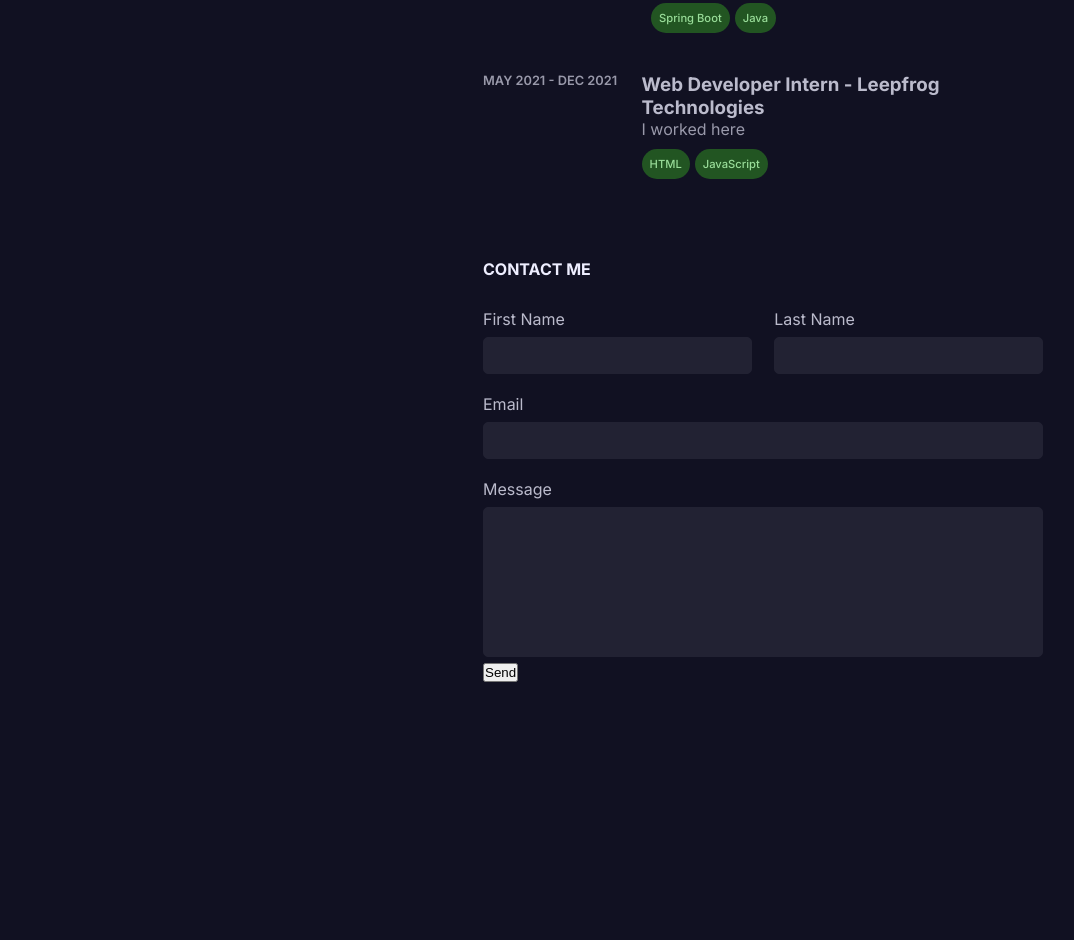
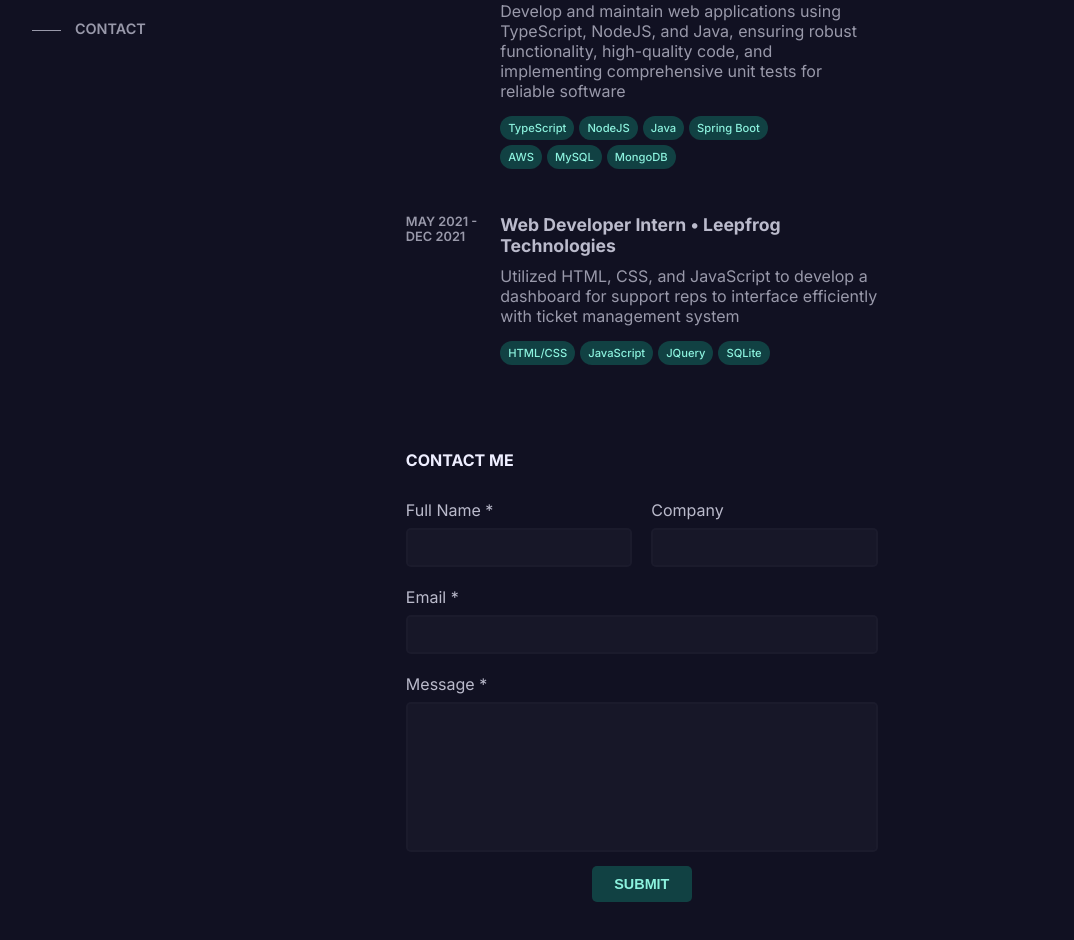
Before and after one commit to IsaacUppena/IsaacUppena.github.io, a React (Create React App) app: page / in a window 1280 px wide. Shown: the part 380-1320 px from the top of the page, without its empty margins (177-1251 px from the left). Before the commit the page ends 1162 px from the top, so only its background shows below. Built offline with nearby package versions, Linux system fonts and the light colour scheme.

Commit message:
Make section layouts responsive

```diff
--- a/src/App.css
+++ b/src/App.css
@@ -2,16 +2,31 @@
 
 html {
   --background: #111122;
-  --container: #222233;
+  --container: #22223366;
   --foreground: #333344;
   --text-primary: #eeeeff;
   --text-secondary: #bbbbcc;
   --text-tertiary: #9999aa;
-  --primary: #669966;
-  --primary-light: #99dd99;
-  --primary-dark: #225522;
+  --primary: #31e8c3;
+  --primary-light: #8cf2de;
+  --primary-dark: #12a18455;
   background-color: var(--background);
+  /* background: linear-gradient(-45deg, #ee7752, #e73c7e, #23a6d5, #23d5ab); */
+  /* background-size: 400% 400%;
+  animation: gradient 10s ease infinite; */
   font-family: "Inter", sans-serif;
+}
+
+@keyframes gradient {
+  0% {
+    background-position: 0% 50%;
+  }
+  50% {
+    background-position: 100% 50%;
+  }
+  100% {
+    background-position: 0% 50%;
+  }
 }
 
 * {
--- a/src/App.js
+++ b/src/App.js
@@ -9,6 +9,7 @@ import Contact from "./layout/Contact";
 function App() {
   return (
     <RootContainer>
+      <Content>
         <GlobalStyle />
         <Header />
         <Main>
@@ -16,17 +17,29 @@ function App() {
           <Experience />
           <Contact />
         </Main>
+      </Content>
     </RootContainer>
   );
 }
 
+const Content = styled.div`
+  @media (min-width: 1024px) {
+    display: flex;
+    justify-content: center;
+  }
+  max-width: 80%;
+`;
+
 const RootContainer = styled.div`
   display: flex;
+  justify-content: center;
 `;
 
 const Main = styled.main`
+  padding: 100px 0;
+  @media (min-width: 1024px) {
     width: 50%;
-  padding: 100px 0;
+  }
 `;
 
 export default App;
--- a/src/components/Section.jsx
+++ b/src/components/Section.jsx
@@ -3,7 +3,6 @@ import { styled } from "styled-components";
 
 function Chip(props) {
   const { title } = props;
-  console.log(title);
   return (
     <ChipContainer>
       <ChipText>{title}</ChipText>
@@ -12,9 +11,10 @@ function Chip(props) {
 }
 
 const ChipContainer = styled.div`
-  padding: 8px;
+  padding: 5px 8px;
   border-radius: 15px;
   margin-right: 5px;
+  margin-bottom: 5px;
   background-color: var(--primary-dark);
 `;
 
@@ -27,8 +27,6 @@ const ChipText = styled.p`
 
 function Section(props) {
   const { leftComponent, title, summary, tags } = props;
-
-  console.log(tags);
 
   return (
     <SectionContainer>
@@ -47,11 +45,12 @@ function Section(props) {
 }
 
 const SectionContainer = styled.div`
-  display: flex;
+  @media (min-width: 800px) {
+    display: flex;
+  }
   border-radius: 15px;
   transition: background-color ease-in 0.1s;
   padding: 20px;
-  width: 600px;
   &:hover {
     cursor: pointer;
     background-color: var(--container);
@@ -59,23 +58,33 @@ const SectionContainer = styled.div`
 `;
 
 const LeftColumn = styled.div`
-  width: 30%;
+  @media (min-width: 800px) {
+    width: 20%;
+    margin-bottom: none;
+  }
+  margin-bottom: 10px;
 `;
 
-const RightColumn = styled.div``;
+const RightColumn = styled.div`
+  width: 80%;
+`;
 
 const Title = styled.h3`
   color: var(--text-secondary);
+  font-size: 1.1rem;
+  margin-bottom: 10px;
 `;
 
 const Summary = styled.p`
   color: var(--text-tertiary);
+  margin-bottom: 15px;
 `;
 
 const TagsContainer = styled.div`
   display: flex;
   flex-wrap: wrap;
   margin-top: 10px;
+  width: 80%;
 `;
 
 export default Section;
--- a/src/constants/experience.js
+++ b/src/constants/experience.js
@@ -3,15 +3,25 @@ const experience = [
     timeRange: "May 2022 - Present",
     title: "Software Engineer",
     company: "ACT, Inc.",
-    summary: "I worked here",
-    tags: ["Spring Boot", "Java"],
+    summary:
+      "Develop and maintain web applications using TypeScript, NodeJS, and Java, ensuring robust functionality, high-quality code, and implementing comprehensive unit tests for reliable software",
+    tags: [
+      "TypeScript",
+      "NodeJS",
+      "Java",
+      "Spring Boot",
+      "AWS",
+      "MySQL",
+      "MongoDB",
+    ],
   },
   {
     timeRange: "May 2021 - Dec 2021",
     title: "Web Developer Intern",
     company: "Leepfrog Technologies",
-    summary: "I worked here",
-    tags: ["HTML", "JavaScript"],
+    summary:
+      "Utilized HTML, CSS, and JavaScript to develop a dashboard for support reps to interface efficiently with ticket management system",
+    tags: ["HTML/CSS", "JavaScript", "JQuery", "SQLite"],
   },
 ];
 
--- a/src/layout/About.jsx
+++ b/src/layout/About.jsx
@@ -18,7 +18,6 @@ function About() {
 
 const AboutContainer = styled.section`
   margin-bottom: 50px;
-  width: 600px;
 `;
 
 const ParagraphContainer = styled.p`
--- a/src/layout/Contact.jsx
+++ b/src/layout/Contact.jsx
@@ -3,33 +3,37 @@ import { styled } from "styled-components";
 import Heading from "../components/Heading";
 
 function Contact() {
+  const handleSubmit = (e) => {
+    // e.preventDefault();
+  };
+
   return (
     <ContactContainer>
       <Heading>Contact Me</Heading>
-      <ContactForm>
-        <NamesContainers>
-          <NameContainer>
-            <Label htmlFor="fname">First Name</Label>
-            <input id="fname" name="fname" type="text" />
-          </NameContainer>
-          <NameContainer>
-            <Label htmlFor="lname">Last Name</Label>
-            <input id="lname" name="lname" type="text" />
-          </NameContainer>
-        </NamesContainers>
-        <Label htmlFor="email">Email</Label>
-        <input id="email" name="email" type="text" />
-        <Label htmlFor="message">Message</Label>
-        <MessageField id="message" name="message" type="text" />
-        <SubmitButton>Send</SubmitButton>
+      <ContactForm onSubmit={handleSubmit}>
+        <TwoFieldContainer>
+          <HalfField>
+            <Label htmlFor="fname">Full Name *</Label>
+            <input id="fname" name="fname" type="text" required />
+          </HalfField>
+          <HalfField>
+            <Label htmlFor="company">Company</Label>
+            <input id="company" name="company" type="text" />
+          </HalfField>
+        </TwoFieldContainer>
+        <Label htmlFor="email">Email *</Label>
+        <input id="email" name="email" type="text" required />
+        <Label htmlFor="message">Message *</Label>
+        <MessageField id="message" name="message" type="text" required />
+        <ButtonContainer>
+          <SubmitButton>SUBMIT</SubmitButton>
+        </ButtonContainer>
       </ContactForm>
     </ContactContainer>
   );
 }
 
-const ContactContainer = styled.section`
-  width: 600px;
-`;
+const ContactContainer = styled.section``;
 
 const ContactForm = styled.form`
   padding: 0 20px;
@@ -42,12 +46,12 @@ const Label = styled.label`
   margin-bottom: 8px;
 `;
 
-const NamesContainers = styled.div`
+const TwoFieldContainer = styled.div`
   display: flex;
   justify-content: space-between;
 `;
 
-const NameContainer = styled.div`
+const HalfField = styled.div`
   width: 48%;
 `;
 
@@ -56,6 +60,22 @@ const MessageField = styled.textarea`
   resize: none;
 `;
 
-const SubmitButton = styled.button``;
+const ButtonContainer = styled.div`
+  display: flex;
+  justify-content: center;
+  margin-top: 10px;
+`;
+
+const SubmitButton = styled.button`
+  padding: 10px;
+  border: none;
+  border-radius: 5px;
+  background-color: var(--primary-dark);
+  color: var(--primary-light);
+  font-size: 0.9rem;
+  font-weight: 600;
+  width: 100px;
+  cursor: pointer;
+`;
 
 export default Contact;
--- a/src/layout/Experience.jsx
+++ b/src/layout/Experience.jsx
@@ -15,7 +15,7 @@ function Experience() {
           <Section
             key={index}
             leftComponent={left}
-            title={title + " - " + company}
+            title={title + " • " + company}
             summary={summary}
             tags={tags}
           />
@@ -33,7 +33,6 @@ const TimeRange = styled.p`
 
 const ExperienceContainer = styled.section`
   margin-bottom: 50px;
-  width: 600px;
 `;
 
 export default Experience;
--- a/src/layout/Header.jsx
+++ b/src/layout/Header.jsx
@@ -1,5 +1,6 @@
 import React from "react";
 import { styled } from "styled-components";
+import Navigation from "./Navigation";
 
 function Header() {
   return (
@@ -9,37 +10,41 @@ function Header() {
         <Title>Software Engineer</Title>
         <Description>This is a description</Description>
       </HeaderTextContainer>
+      <Navigation />
     </HeaderContainer>
   );
 }
 
 const HeaderContainer = styled.header`
-  width: 50%;
-  position: sticky;
-  top: 0;
-  display: flex;
-  align-items: center;
-  flex-direction: column;
-  height: 100vh;
-  padding: 100px 0;
-  /* background-color: yellow; */
+  @media (min-width: 1024px) {
+    position: sticky;
+    top: 0;
+    min-width: 30%;
+    height: 100vh;
+    padding: 100px 0;
+    margin-right: 40px;
+  }
 `;
 
 const HeaderTextContainer = styled.div`
-  width: 50%;
+  /* width: 600px; */
+  /* padding: 20px; */
 `;
 
 const Name = styled.h1`
   font-size: 3rem;
   color: var(--text-primary);
+  margin-bottom: 10px;
 `;
 
 const Title = styled.h2`
   color: var(--text-secondary);
+  margin-bottom: 20px;
 `;
 
 const Description = styled.p`
   color: var(--text-tertiary);
+  margin-bottom: 80px;
 `;
 
 export default Header;
--- a/src/layout/Navigation.jsx
+++ b/src/layout/Navigation.jsx
@@ -1,7 +1,65 @@
 import React from "react";
+import { styled } from "styled-components";
+
+function NavLink({ active, title, link }) {
+  return (
+    <LinkContainer>
+      <Link className={active ? "active" : "inactive"} href={link}>
+        {title.toUpperCase()}
+      </Link>
+    </LinkContainer>
+  );
+}
+
+const LinkContainer = styled.div`
+  margin-bottom: 20px;
+`;
+
+const Link = styled.a`
+  color: var(--text-tertiary);
+  font-size: 0.9rem;
+  font-weight: 600;
+  text-decoration: none;
+  margin: 10px 18px;
+  transition: color 0.6s cubic-bezier(0.25, 1, 0.5, 1);
+  &.active,
+  &:hover {
+    color: var(--text-primary);
+  }
+  &::before {
+    background-color: var(--text-tertiary);
+    content: "";
+    height: 0.1em;
+    width: 2em;
+    left: -1em;
+    position: relative;
+    display: inline-block;
+    top: -0.2em;
+    color: var(--text-primary);
+    transition: width 0.6s cubic-bezier(0.25, 1, 0.5, 1);
+  }
+  &.active::before,
+  &:hover::before {
+    background-color: var(--text-primary);
+    width: 4em;
+  }
+`;
 
 function Navigation() {
-  return <div>Navigation</div>;
+  return (
+    <NavigationContainer>
+      <NavLink title="About" link="#about" />
+      <NavLink title="Experience" link="#experience" />
+      <NavLink title="Contact" link="#contact" />
+    </NavigationContainer>
+  );
 }
 
+const NavigationContainer = styled.nav`
+  width: 70%;
+  @media (max-width: 1024px) {
+    display: none;
+  }
+`;
+
 export default Navigation;
--- a/src/theme/globalStyles.js
+++ b/src/theme/globalStyles.js
@@ -2,7 +2,7 @@ import { createGlobalStyle } from "styled-components";
 
 const GlobalStyle = createGlobalStyle`
   input[type="text"], textarea {
-    border: 1px solid var(--container);
+    border: 2px solid var(--container);
     outline: none;
     border-radius: 5px;
     padding: 10px;
@@ -14,7 +14,7 @@ const GlobalStyle = createGlobalStyle`
   }
 
   input[type="text"]:focus, textarea:focus {
-    border: 1px solid var(--primary);
+    border: 2px solid var(--primary-light);
   }
 
   input:-webkit-autofill,
@@ -27,16 +27,6 @@ const GlobalStyle = createGlobalStyle`
   input:-webkit-autofill{
     -webkit-text-fill-color: var(--text-primary) !important;
   }
-
-  /* body {
-    margin: 0;
-    font-family: -apple-system, BlinkMacSystemFont, 'Segoe UI', 'Roboto', 'Oxygen', 'Ubuntu', 'Cantarell', 'Fira Sans', 'Droid Sans', 'Helvetica Neue', sans-serif;
-    -webkit-font-smoothing: antialiased;
-    -moz-osx-font-smoothing: grayscale;
-  }
-  code {
-    font-family: source-code-pro, Menlo, Monaco, Consolas, 'Courier New', monospace;
-  } */
 `;
 
 export default GlobalStyle;
```
Lines whose indentation alone changed are shown as unchanged.
